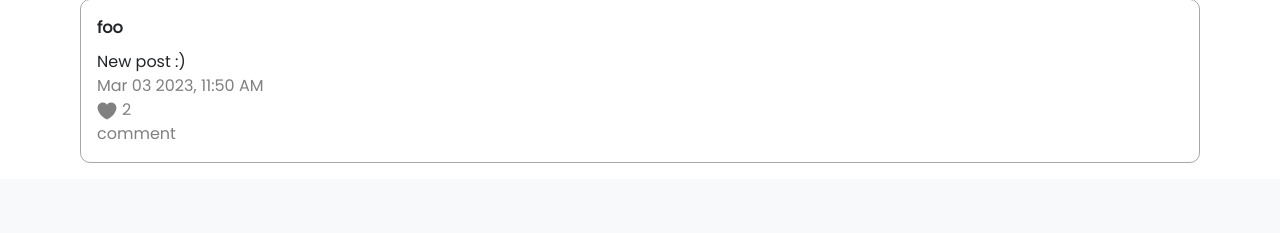
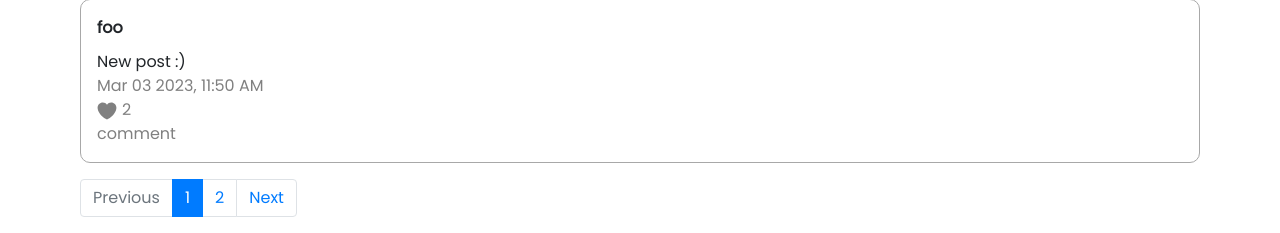
Before and after one commit to Santho-sh/network-app, a Django app: page / in a window 1280 px wide. Shown: the part 1796-2029 px from the top of the page. Before the commit the page ends 1959 px from the top, so only its background shows below. Run offline with Django 3.2, Linux system fonts and the light colour scheme; a user stored in the database is signed in; data comes from the database, SQL or seed files in the repository; both versions use the stored data as it was after the commit; some libraries are stand-ins or nearby versions.

Commit message:
page change done

```diff
--- a/project4/network/static/network/app.js
+++ b/project4/network/static/network/app.js
@@ -14,7 +14,7 @@ document.addEventListener('DOMContentLoaded', () => {
 
 
 function new_post(id='new', old_content='') {
-    document.querySelector('#posts').style.display = 'none';
+    document.querySelector('#posts-page').style.display = 'none';
     document.querySelector('#profile').style.display = 'none';
     document.querySelector('#new-post').style.display = 'block';
     document.querySelector('#follows').style.display = 'none';
@@ -65,15 +65,15 @@ function new_post(id='new', old_content='') {
 }
 
 
-function view_posts(id=0) {
+function view_posts(id=0, page=1) {
 
-    // type == all or profile
+    // id == 0 : all posts
 
     let all_posts = null
 
     if (id === 0){
 
-        document.querySelector('#posts').style.display = 'block';
+        document.querySelector('#posts-page').style.display = 'block';
         document.querySelector('#profile').style.display = 'none';
         document.querySelector('#new-post').style.display = 'none';
         document.querySelector('#follows').style.display = 'none';
@@ -85,10 +85,10 @@ function view_posts(id=0) {
 
     } else {
         all_posts = document.querySelector('#profile-posts');
-        all_posts.innerHTML='';
     }
+    all_posts.innerHTML='';
 
-    fetch(`/posts/${id}`)
+    fetch(`/posts/${id}/${page}`)
     .then(response => response.json())
     .then(data => {
         data.posts.forEach(post => {
@@ -200,8 +200,61 @@ function view_posts(id=0) {
 
             all_posts.appendChild(post_div);
         })
-        console.log(data.no_pages);
-        console.log(data.cur_page);
+
+        //Pages
+
+        const page_change = document.querySelector('.page-change');
+
+        page_change.innerHTML = '';
+
+        const previous = document.createElement('li');
+        previous.classList.add('previous', 'page-item');
+        previous.innerHTML = '<a class="page-link" href="#">Previous</a>';
+
+        if (data.cur_page == 1){
+            previous.classList.add('disabled')
+        }
+        page_change.appendChild(previous);
+
+
+        if (data.no_pages > 0) {
+            const nav = document.createElement('nav');
+            nav.setAttribute('aria-label', 'Page navigation example');
+
+            for(let i=1; i <= data.no_pages; i++) {
+                let li = document.createElement('li');
+                li.classList.add('page-item');
+                if (i === data.cur_page){
+                    li.classList.add('active');
+                    li.setAttribute('aria-current',"page");
+                }
+
+                li.innerHTML = `<a class="page-link" href="#">${i}</a>`
+
+                page_change.appendChild(li);
+            }
+
+            const next = document.createElement('li');
+            next.classList.add('page-item', 'next');
+            next.innerHTML = '<a class="page-link" href="#">Next</a>';
+            if (data.cur_page == data.no_pages){
+                next.classList.add('disabled');
+            }
+            page_change.appendChild(next);
+            previous.addEventListener('click', () => {
+                let prev = data.cur_page - 1
+                if(prev > 0){
+                    view_posts(id, prev);
+                };
+            })
+
+            next.addEventListener('click', () => {
+                let nxt = data.cur_page + 1
+                if(nxt <= data.no_pages){
+                    view_posts(id, nxt);
+                };
+            })
+        }
     })
 }
 
@@ -212,7 +265,7 @@ function view_follow(type, id) {
 
     // type = followers or following
 
-    document.querySelector('#posts').style.display = 'none';
+    document.querySelector('#posts-page').style.display = 'none';
     document.querySelector('#profile').style.display = 'none';
     document.querySelector('#new-post').style.display = 'none';
     document.querySelector('#follows').style.display = 'block';
@@ -258,7 +311,7 @@ function view_follow(type, id) {
 
 function view_profile(id) {
 
-    document.querySelector('#posts').style.display = 'none';
+    document.querySelector('#posts-page').style.display = 'none';
     document.querySelector('#profile').style.display = 'block';
     document.querySelector('#new-post').style.display = 'none';
     document.querySelector('#follows').style.display = 'none';
--- a/project4/network/templates/network/index.html
+++ b/project4/network/templates/network/index.html
@@ -11,7 +11,15 @@
         </form>
     </div>
 
-    <div id='posts'>
+    <div id='posts-page'>
+        <div id='posts'></div>
+        <!-- Page change -->
+        <nav aria-label="Page navigation example">
+            <ul class='page-change pagination'>
+                <li class="previous page-item">
+                </li>
+            </ul>
+        </nav>
     </div>
 
     <div id='profile'>
--- a/project4/network/urls.py
+++ b/project4/network/urls.py
@@ -12,7 +12,7 @@ urlpatterns = [
     # API Routes
     path("posts", views.create_post, name="create"),
     path("postEdit/<int:id>", views.edit_post, name = "edit_post"),
-    path("posts/<int:user_id>", views.get_posts, name = "posts"),
+    path("posts/<int:user_id>/<int:page>", views.get_posts, name = "posts"),
 
     path("profile/<int:id>", views.profile, name = "profile"),
     path("profile/<str:users>/<int:id>", views.profile_follows, name="follows"),
```
Also changed, not shown: project4/db.sqlite3.
